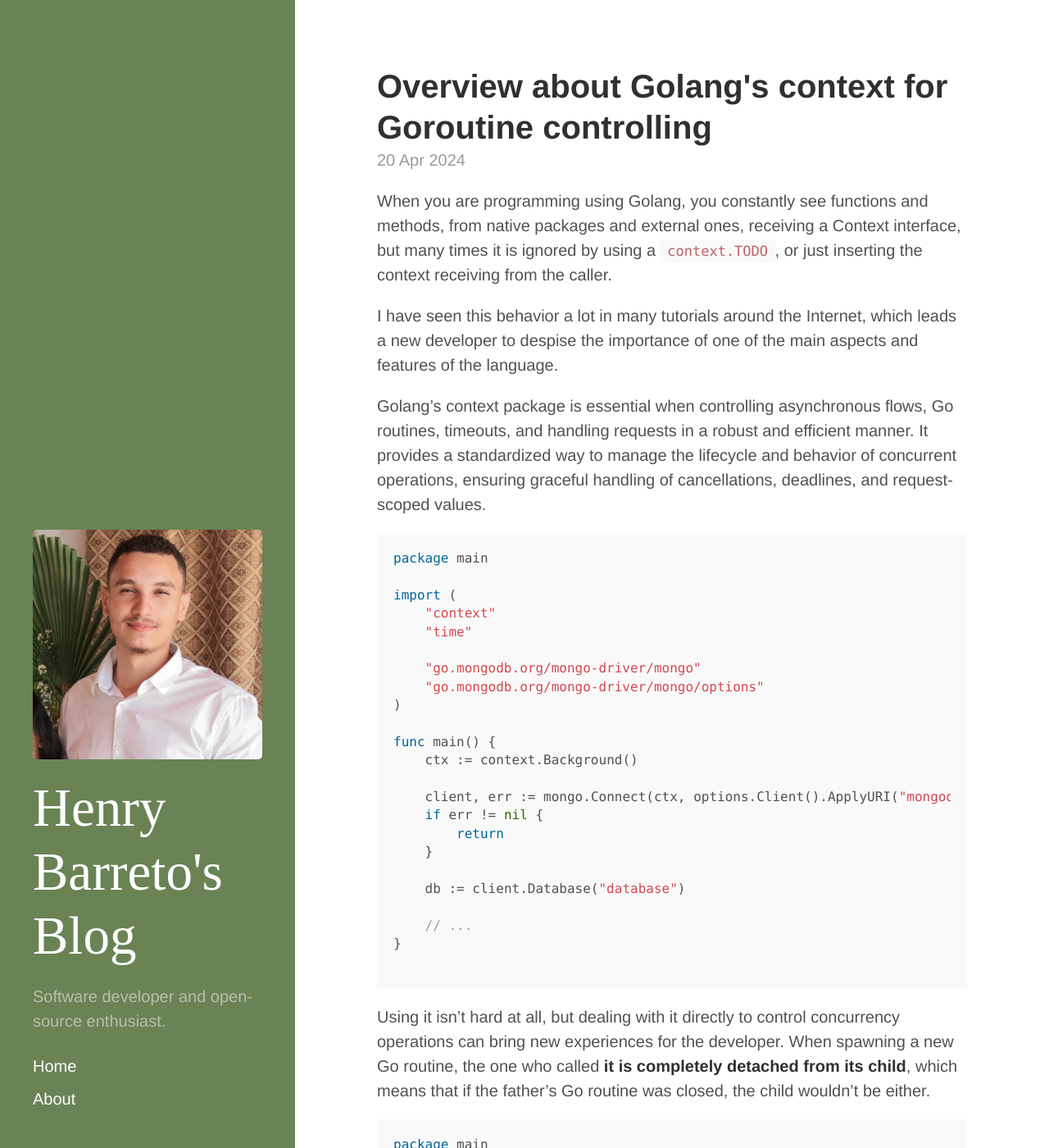
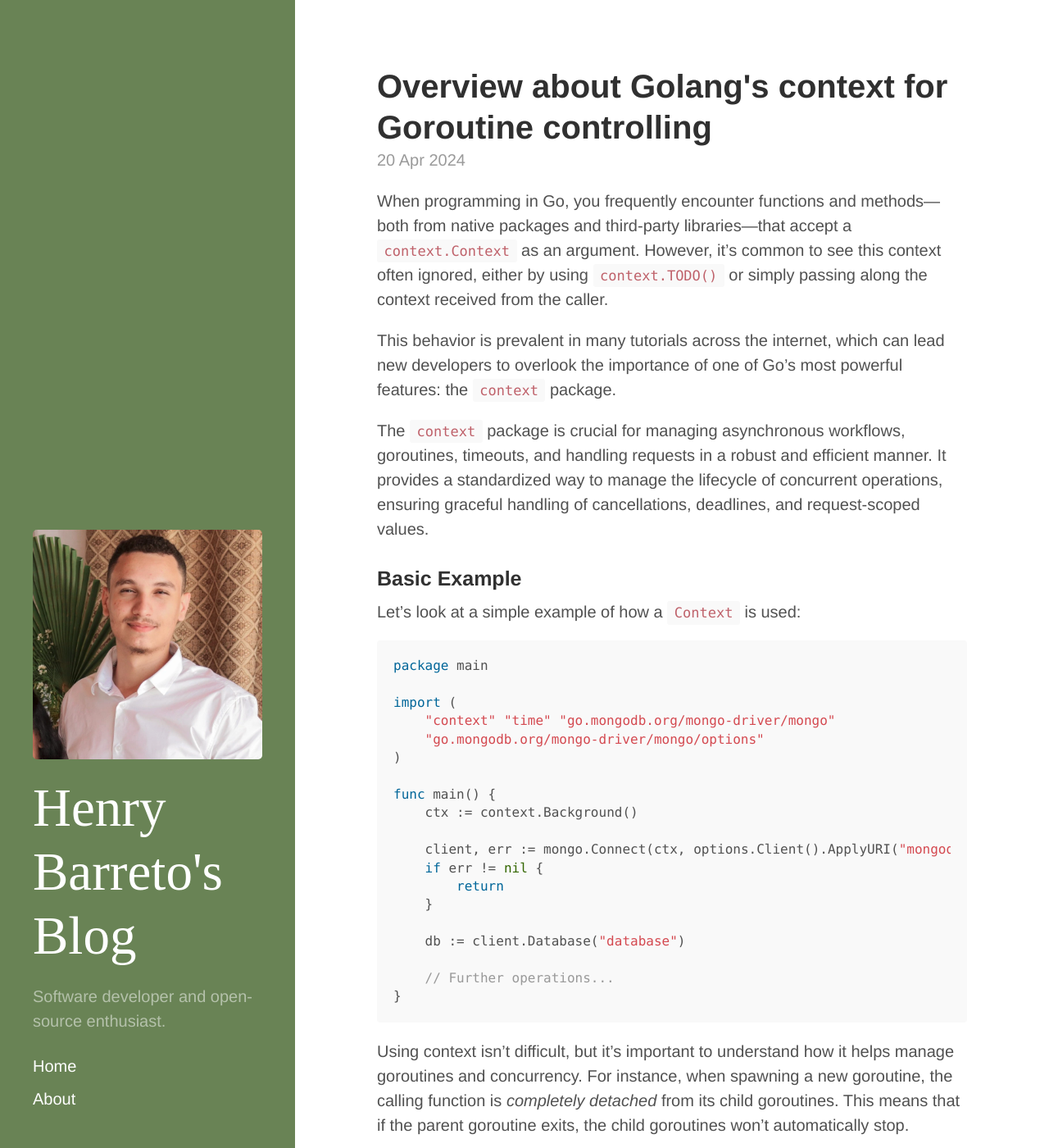
Before and after one commit to henrybarreto/henrybarreto.github.io, a Jekyll site: the page built from _posts/2024-04-20-overview-about-golang-context-for-goroutine-controlling.md, in a window 1280 px wide and 1400 px high. Shown: the whole window at 82% size. Built offline with Jekyll 4.4.1, drawn with Linux system fonts in a browser that asks for light colours; some web fonts are replaced; some of the changed text lies outside the part shown.

Commit message:
blog: improve article about context and goroutines on go

````diff
--- a/_posts/2024-04-20-overview-about-golang-context-for-goroutine-controlling.md
+++ b/_posts/2024-04-20-overview-about-golang-context-for-goroutine-controlling.md
@@ -3,29 +3,31 @@ layout: post
 title: Overview about Golang's context for Goroutine controlling
 ---
 
-When you are programming using Golang, you constantly see functions and methods,
-from native packages and external ones, receiving a Context interface, but many
-times it is ignored by using a `context.TODO`, or just inserting the context
-receiving from the caller.
+When programming in Go, you frequently encounter functions and methods—both from
+native packages and third-party libraries—that accept a `context.Context` as an
+argument. However, it's common to see this context often ignored, either by
+using `context.TODO()` or simply passing along the context received from the
+caller.
 
-I have seen this behavior a lot in many tutorials around the Internet, which
-leads a new developer to despise the importance of one of the main aspects and
-features of the language.
+This behavior is prevalent in many tutorials across the internet, which can lead
+new developers to overlook the importance of one of Go's most powerful features:
+the `context` package.
 
-Golang's context package is essential when controlling asynchronous flows, Go
-routines, timeouts, and handling requests in a robust and efficient manner. It
-provides a standardized way to manage the lifecycle and behavior of concurrent
-operations, ensuring graceful handling of cancellations, deadlines, and
-request-scoped values.
+The `context` package is crucial for managing asynchronous workflows,
+goroutines, timeouts, and handling requests in a robust and efficient manner. It
+provides a standardized way to manage the lifecycle of concurrent operations,
+ensuring graceful handling of cancellations, deadlines, and request-scoped
+values.
+
+### Basic Example
+
+Let's look at a simple example of how a `Context` is used:
 
 ```golang
 package main
 
 import (
-    "context"
-    "time"
-
-    "go.mongodb.org/mongo-driver/mongo"
+    "context" "time" "go.mongodb.org/mongo-driver/mongo"
     "go.mongodb.org/mongo-driver/mongo/options"
 )
 
@@ -39,16 +41,19 @@ func main() {
 
     db := client.Database("database")
 
-    // ...
+    // Further operations...
 }
-
 ```
 
-Using it isn't hard at all, but dealing with it directly to control
-concurrency operations can bring new experiences for the developer. When
-spawning a new Go routine, the one who called **it is completely detached from its
-child**, which means that if the father's Go routine was closed, the child
-wouldn't be either.
+Using context isn't difficult, but it’s important to understand how it helps
+manage goroutines and concurrency. For instance, when spawning a new goroutine,
+the calling function is *completely detached* from its child goroutines. This
+means that if the parent goroutine exits, the child goroutines won't
+automatically stop.
+
+### Problem with Detached Goroutines
+
+Consider the following example of spawning goroutines in an HTTP handler:
 
 ```golang
 package main
@@ -60,7 +65,7 @@ import (
 
 func process() {
     // Simulating some processing time.
-    // Theoretically, the Go routine could run indefinitely.
+    // This goroutine could theoretically run indefinitely.
 }
 
 func handler(w http.ResponseWriter, r *http.Request) {
@@ -68,30 +73,33 @@ func handler(w http.ResponseWriter, r *http.Request) {
     go process()
     go process()
 
-    // After all process invocations, the server returns, but its Go routines
-    // are still live.
+    // After all process invocations, the server responds,
+    // but the goroutines continue running in the background.
 }
 
 func main() {
     mux := http.NewServeMux()
-
-    mux.HandleFunc("GET /", handler)
+    mux.HandleFunc("/", handler)
 
     http.ListenAndServe(":8080", mux)
 }
 ```
 
-Context is perfect for this situation, helping the main go routine to keep track
-of its spawned ones and terminating them as necessary. It can be done in many
-ways, but the most simple and widespread is by context cancellation or deadline.
+In this example, the `handler` function spawns three goroutines, but after
+returning the response to the client, these goroutines continue running,
+potentially indefinitely.
 
-In this example, the Go routines spawned by the `handler` function will stand
-for a maximum of 10 seconds, even when the handler has already returned. This
-behavior is perfect to limit the execution time used by a process to achieve its
-goal.
+This is where the `context` package shines.
 
-> Note that we could use `sync.WaitGroup` to wait until all Go routines returned
-> before continuing or returning a response to the user.
+### Using Context for Goroutine Management
+
+The `context` package is designed to help control and manage the behavior of
+these goroutines. One of its primary uses is to enable cancellation or setting
+timeouts for concurrent operations. By passing a context to each goroutine, we
+can ensure that these tasks are gracefully terminated when necessary.
+
+Here’s an improved version of the previous example, which adds a timeout for the
+spawned goroutines:
 
 ```golang
 package main
@@ -103,17 +111,19 @@ import (
 )
 
 func process(ctx context.Context) {
-    // Simulating some processing time.
-
-    // When the context is done, the process is stoped.
+    // Listen for context cancellation.
     select {
     case <-ctx.Done():
         return
+    default:
+        // Simulating some processing time.
     }
 }
 
 func handler(w http.ResponseWriter, r *http.Request) {
-    ctx, _ := context.WithTimeout(r.Context(), 10*time.Second)
+    // Set a timeout of 10 seconds for the spawned goroutines.
+    ctx, cancel := context.WithTimeout(r.Context(), 10*time.Second)
+    defer cancel()
 
     go process(ctx)
     go process(ctx)
@@ -122,33 +132,40 @@ func handler(w http.ResponseWriter, r *http.Request) {
 
 func main() {
     mux := http.NewServeMux()
-
-    mux.HandleFunc("GET /", handler)
+    mux.HandleFunc("/", handler)
 
     http.ListenAndServe(":8080", mux)
 }
 ```
 
-As observed, contexts can be derived from existing contexts, facilitating the
-graceful termination of Go routines associated with the child context, thereby
-ensuring the parent context's continuity. This derivation is called a context
-tree.
+In this version, the `handler` creates a new context with a 10-second timeout
+using `context.WithTimeout`. When the timeout is reached, all the goroutines
+spawned by that handler will be cancelled, even if they haven’t completed their
+work.
 
-![Golang's context basic
-tree](https://i1.wp.com/golangbyexample.com/wp-content/uploads/2020/09/Context-Tree.jpg?resize=261%2C206&ssl=1)
+> **Note:** You could also use `sync.WaitGroup` to ensure that all goroutines
+> complete before responding to the client. However, this is outside the scope
+> of this example.
 
-<center>
-    <a
-        href="https://golangbyexample.com/using-context-in-golang-complete-guide">Using
-        Context Package in GO (Golang) – Complete Guide</a>
-</center>
+### Context Tree
 
-When using context, the empty Context obtained from `context.Background()`
-serves as the foundational root. This bare context lacks functionality on its
-own, necessitating the derivation of a new context for added functionality.
-Essentially, a new context is created through the encapsulation of an immutable,
-pre-existing context, augmented with supplementary information.
+In Go, contexts are often derived from other contexts, creating a "context tree"
+that helps track and manage the lifecycle of goroutines. The context from
+`context.Background()` serves as the root of the tree, and derived contexts
+inherit its properties while adding their own specific features.
 
-Beyond that, context can also be used to store and propagate values through
-functions and methods easily, which can be very useful in many situations,
-but it is subject to another post.
+For instance, a child context could have a timeout or a cancellation function,
+and cancelling the child context will automatically propagate to its children.
+
+![Context Tree in Go](https://i1.wp.com/golangbyexample.com/wp-content/uploads/2020/09/Context-Tree.jpg?resize=261%2C206&ssl=1)
+
+<center> <a href="https://golangbyexample.com/using-context-in-golang-complete-guide"> Using Context Package in Go (Golang) – Complete Guide </a> </center>
+
+### Storing and Propagating Values
+
+In addition to managing concurrency, the `context` package can be used to
+propagate values through the call chain. For example, it’s common to store
+request-scoped data (such as user information or request IDs) in the context,
+making it accessible to all functions and methods in the chain.
+
+However, this is a topic that warrants its own discussion.
````
